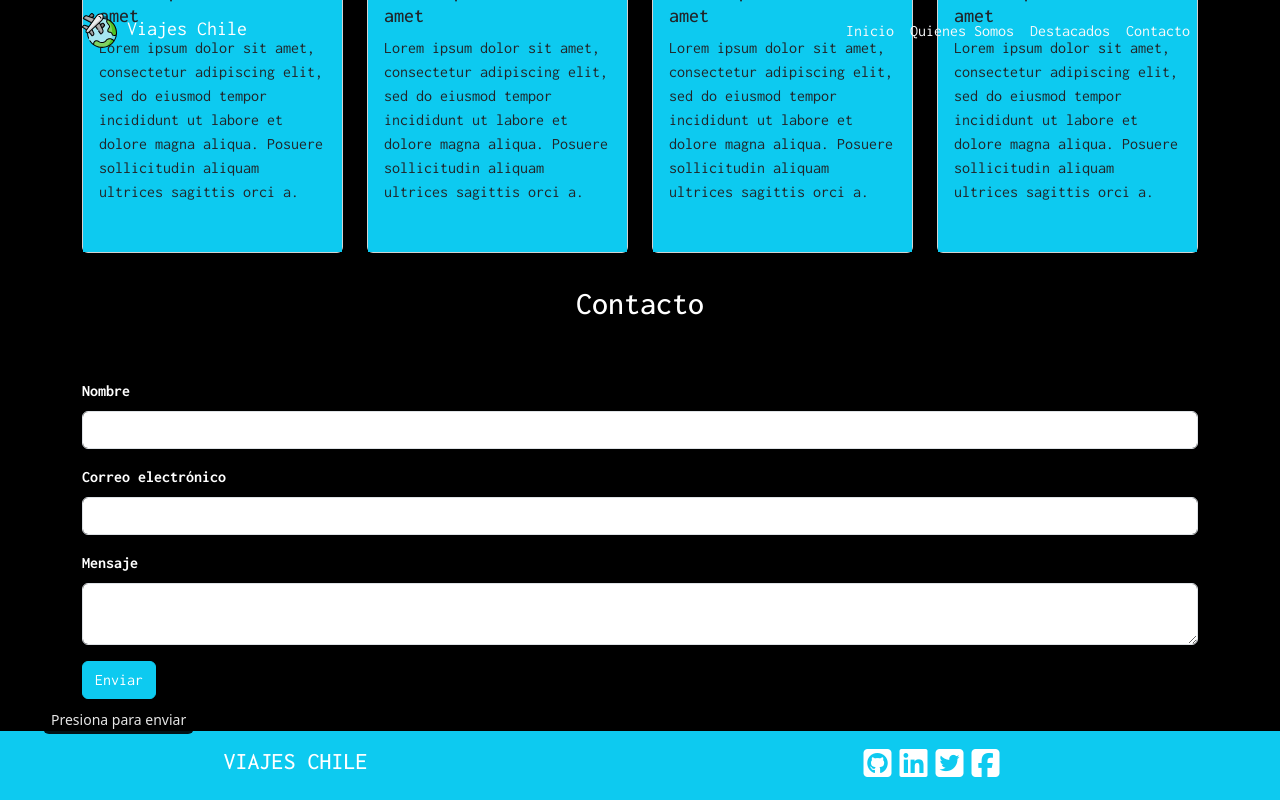
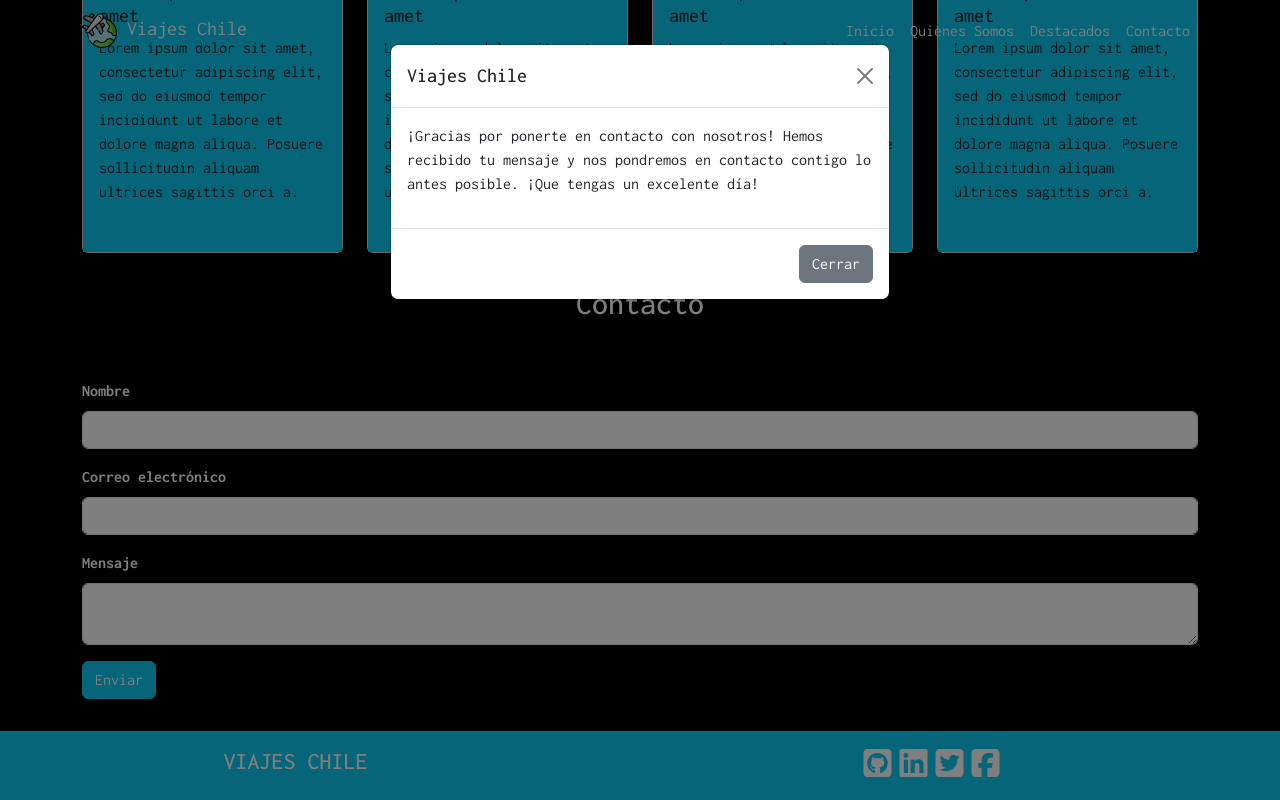
Before and after one commit to Kyoxsoad/viajeschile.github.io, a plain HTML site: page index.html in a window 1280 px wide. Both pictures are taken after a click on the button "Enviar". Shown: the part 1837-2637 px from the top of the page. Drawn offline with nearby package versions, Linux system fonts and the light colour scheme.

Commit message:
Se agrego modal de mensaje

```diff
--- a/assets/js/script.js
+++ b/assets/js/script.js
@@ -1,10 +1,11 @@
 $(document).ready(function () {
   $("#enviarCorreo").click(function () {
-    alert("Se envió correctamente el correo.");
-  }); //envia un mensaje de alerta cuando se presiona enviar
+    $("#confirmacionModal").modal("show");
+  });
 });
 
 document.addEventListener("DOMContentLoaded", function () {
+  //transicion imagenes carrusel
   let carousel = document.querySelector(".carousel");
   let intervalId = setInterval(function () {
     $(".carousel").carousel("next");
@@ -42,6 +43,7 @@ $(window).scroll(function () {
     $(".navbar").removeClass("bg-black ");
   }
 });
+
 var tooltips = [].slice.call(
   document.querySelectorAll('[data-bs-toggle="tooltip"]')
 );
--- a/index.html
+++ b/index.html
@@ -285,6 +285,46 @@
               Enviar
             </button>
           </div>
+          <!-- Modal para mensaje de alerta -->
+          <div
+            class="modal fade"
+            id="confirmacionModal"
+            tabindex="-1"
+            aria-labelledby="confirmacionModalLabel"
+            aria-hidden="true"
+          >
+            <div class="modal-dialog">
+              <div class="modal-content">
+                <div class="modal-header">
+                  <h5 class="modal-title" id="confirmacionModalLabel">
+                    Viajes Chile
+                  </h5>
+                  <button
+                    type="button"
+                    class="btn-close"
+                    data-bs-dismiss="modal"
+                    aria-label="Close"
+                  ></button>
+                </div>
+                <div class="modal-body">
+                  <p>
+                    ¡Gracias por ponerte en contacto con nosotros! Hemos
+                    recibido tu mensaje y nos pondremos en contacto contigo lo
+                    antes posible. ¡Que tengas un excelente día!
+                  </p>
+                </div>
+                <div class="modal-footer">
+                  <button
+                    type="button"
+                    class="btn btn-secondary"
+                    data-bs-dismiss="modal"
+                  >
+                    Cerrar
+                  </button>
+                </div>
+              </div>
+            </div>
+          </div>
         </div>
       </div>
     </section>
```
